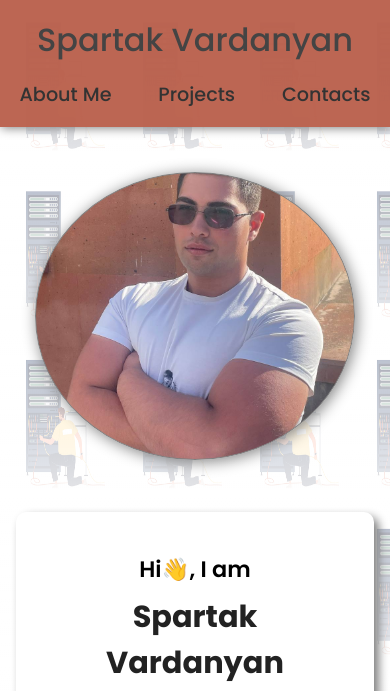
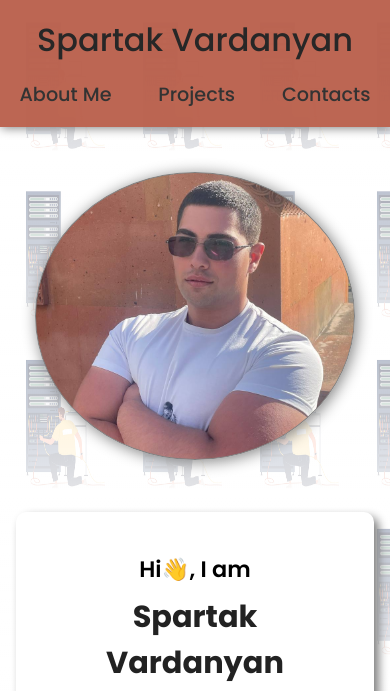
Before and after one commit to Spo-Cyber/MyCV, a plain HTML site: page index.html in a window 390 px wide. Shown: the top 691 px of the page. Drawn offline with Linux system fonts and the light colour scheme.

Commit message:
responsive fixed

```diff
--- a/css/style.css
+++ b/css/style.css
@@ -55,7 +55,7 @@ header {
   background-color: #ba624ef7;
   box-shadow: 1px 1px 10px grey; }
   header h1 {
-    color: #444;
+    color: #272727;
     font-weight: 500;
     text-align: center; }
 
@@ -331,6 +331,7 @@ footer {
 
   #contacts > div {
     width: 80vw; } }
+
 @media screen and (max-width: 800px) {
   header nav > ul {
     gap: 1rem; }
@@ -387,7 +388,8 @@ footer {
 
   #intro > #my-img {
     width: 20rem;
-    height: 18rem; }
+    height: 18rem;
+    background-position: 0 -5rem; }
 
   #contacts > div {
     width: 85vw; } }
@@ -445,7 +447,8 @@ footer {
 @media screen and (max-width: 356px) {
   #intro > #my-img {
     width: 14rem;
-    height: 13rem; }
+    height: 13rem;
+    background-position: 0 -3rem; }
 
   #projects .project {
     width: 100%; }
```
